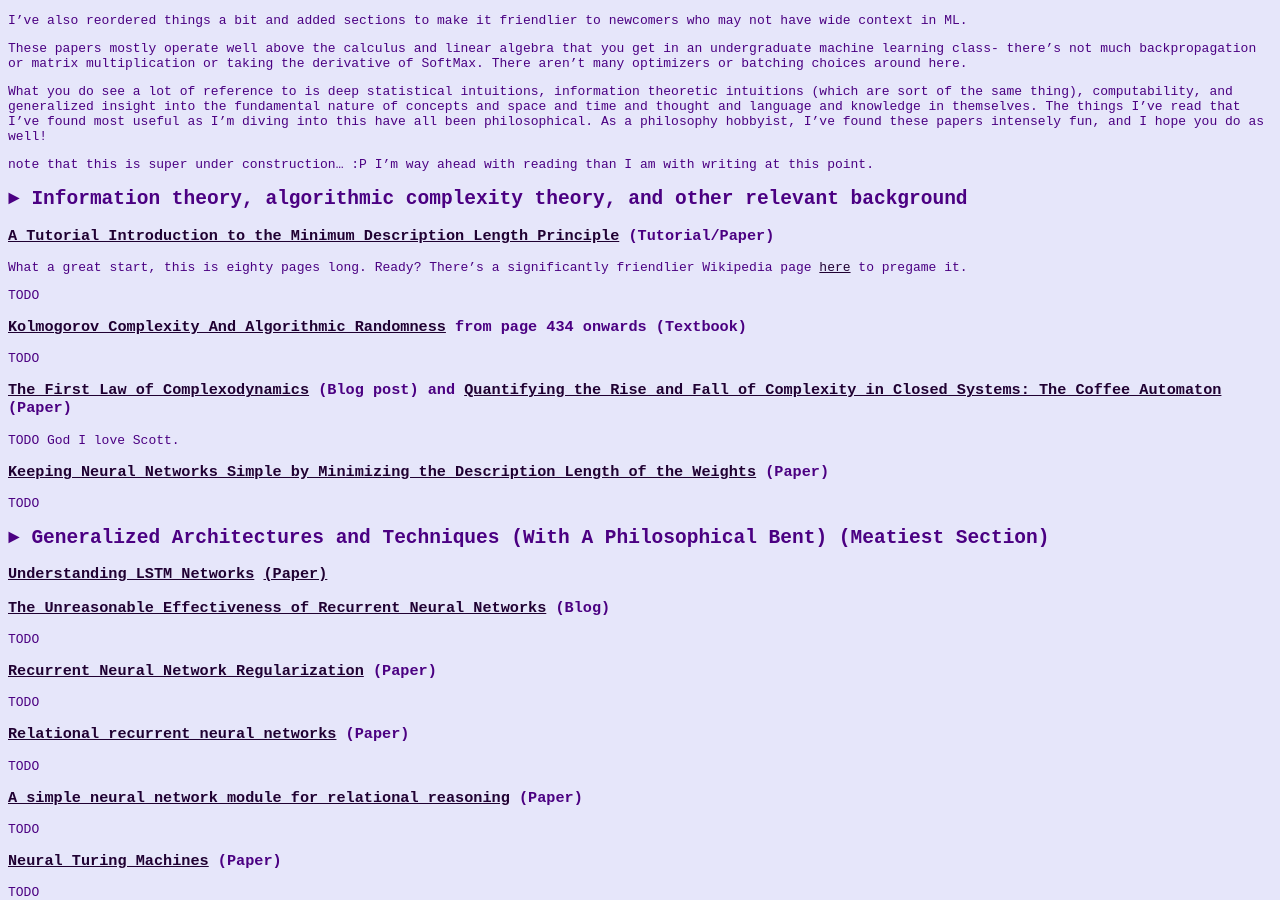
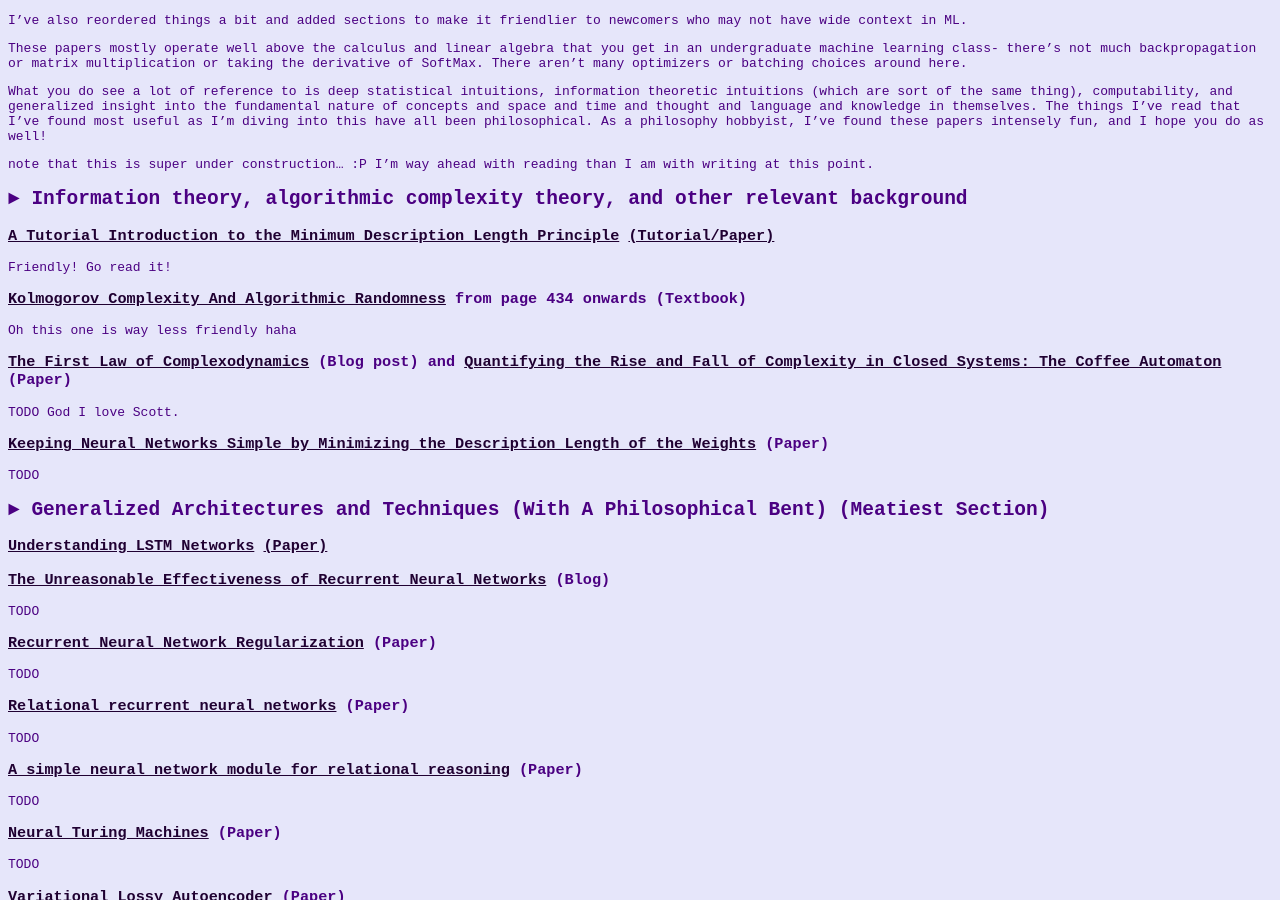
Before and after one commit to laudiacay/laudiacay.github.io, a Jekyll site: the page built from _posts/2024-05-08-Ilya-30u30-guide-UNDER-CONSTRUCTION.md, in a window 1280 px wide and 900 px high, scrolled down 356 px. Built offline with Jekyll 4.4.1, drawn with Linux system fonts in a browser that asks for light colours.

```diff
--- a/_layouts/post.html
+++ b/_layouts/post.html
@@ -12,4 +12,6 @@ layout: default
 {% endif %}
 <hr>
 
+<script src="https://cdn.mathjax.org/mathjax/latest/MathJax.js?config=TeX-AMS-MML_HTMLorMML" type="text/javascript"></script>
+
 {{ content }}
--- a/_posts/2024-05-08-Ilya-30u30-guide-UNDER-CONSTRUCTION.md
+++ b/_posts/2024-05-08-Ilya-30u30-guide-UNDER-CONSTRUCTION.md
@@ -24,14 +24,12 @@ What you do see a lot of reference to is deep statistical intuitions, informatio
 
 note that this is super under construction... :P I'm way ahead with reading than I am with writing at this point.
 ##  ► Information theory, algorithmic complexity theory, and other relevant background
-### [A Tutorial Introduction to the Minimum Description Length Principle](https://arxiv.org/pdf/math/0406077) (Tutorial/Paper)
+### [A Tutorial Introduction to the Minimum Description Length Principle](/_posts/2024/05/11/2024-05-11-Tutorial-Introduction-to-MDL.html) [(Tutorial/Paper)](https://arxiv.org/pdf/math/0406077)
 
-What a great start, this is eighty pages long. Ready? There's a significantly friendlier Wikipedia page [here](https://en.wikipedia.org/wiki/Minimum_description_length) to pregame it.
-
-TODO
+Friendly! Go read it!
 ### [Kolmogorov Complexity And Algorithmic Randomness](https://www.lirmm.fr/~ashen/kolmbook-eng-scan.pdf) from page 434 onwards (Textbook)
 
-TODO
+Oh this one is way less friendly haha
 ### [The First Law of Complexodynamics](https://scottaaronson.blog/?p=762) (Blog post) and [Quantifying the Rise and Fall of Complexity in Closed Systems: The Coffee Automaton](https://arxiv.org/pdf/1405.6903) (Paper)
 TODO God I love Scott.
 ### [Keeping Neural Networks Simple by Minimizing the Description Length of the Weights](https://www.cs.toronto.edu/~hinton/absps/colt93.pdf) (Paper)
```
Also changed, not shown: _posts/2024-05-11-Tutorial-Introduction-to-MDL.md (added, +54 -0 lines), index.md (+3 -1 lines).
